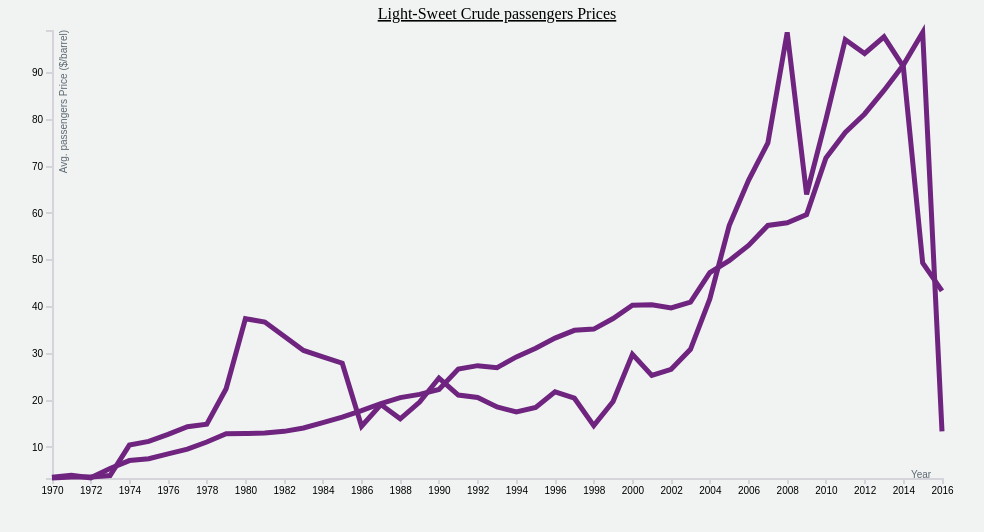
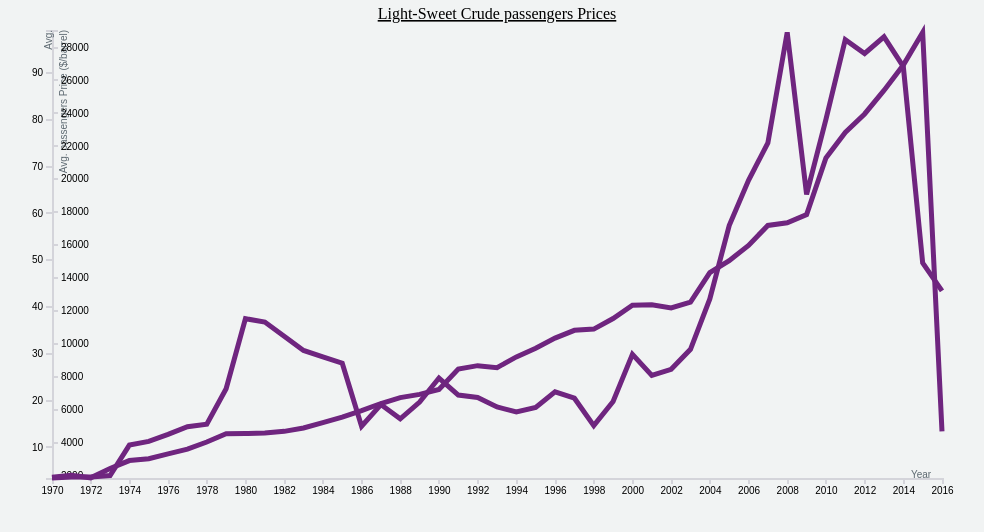
Before and after one commit to gembree1/gembree1.github.io, a plain HTML site: page index.html in a window 1280 px wide. Shown: the whole page, without its empty margins (6-990 px from the left). Drawn offline with nearby package versions, Linux system fonts and the light colour scheme.

Commit message:
Attempt at fixing second Y axis

```diff
--- a/index.html
+++ b/index.html
@@ -94,13 +94,13 @@ d3.json("data1.json", function(error, data) {
         .style("text-decoration", "underline")
         .text("Light-Sweet Crude passengers Prices");
 
-    //x axis label
+    //x axis format and label
  g.append("g")
         .attr("class", "axis axis--x")
         .attr("transform", "translate(0," + height + ")")
         .call(d3.axisBottom(x).ticks(15))
 
-        //x axis label
+        //x axis title
         .append("text")
         .attr("class", "axis-title")
         .attr("transform", "rotate(0)")
@@ -110,10 +110,10 @@ d3.json("data1.json", function(error, data) {
         .attr("fill", "#5D6971")
         .text("Year");
 
- // y axis label
+ // y axis and format label
   g.append("g")
         .attr("class", "axis axis--y")
-        .call(d3.axisLeft(y).ticks(8).tickFormat(function(d) { return parseInt(d); })) //{ return parseInt(d / 1000) + "k"; }))
+        .call(d3.axisLeft(y).ticks(8).tickFormat(function(d) { return parseInt(d); }))
       .append("text")
         .attr("class", "axis-title")
         .attr("transform", "rotate(-90)")
@@ -123,6 +123,17 @@ d3.json("data1.json", function(error, data) {
         .attr("fill", "#5D6971")
         .text("Avg. passengers Price ($/barrel)");
 
+g.append("g")
+      .attr("class", "axis axis--y2")
+      .call(d3.axisRight(y2).ticks(12).tickFormat(function(d) { return parseInt(d); }))
+    .append("text")
+      .attr("class", "axis-title")
+      .attr("transform", "rotate(-90)")
+      .attr("y2", 6)
+      .attr("dy2", "10.91em")
+      .style("text-anchor", "end")
+      .attr("fill", "#5D6971")
+      .text("Avg.");
 
 
 
@@ -132,7 +143,7 @@ d3.json("data1.json", function(error, data) {
         .attr("class", "line")
         .attr("d", line);
 
-    //line2..
+    //line2.. is this necessary?
     g.append("path")
         .datum(data)
         .attr("class", "line")
```
